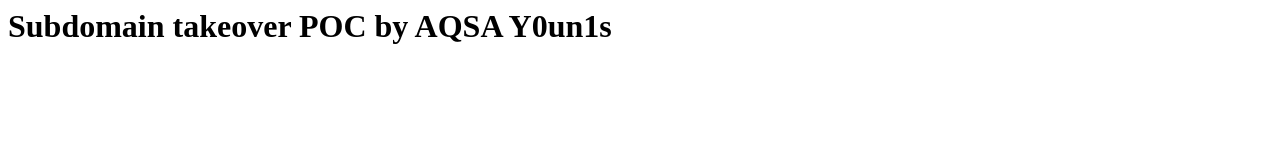
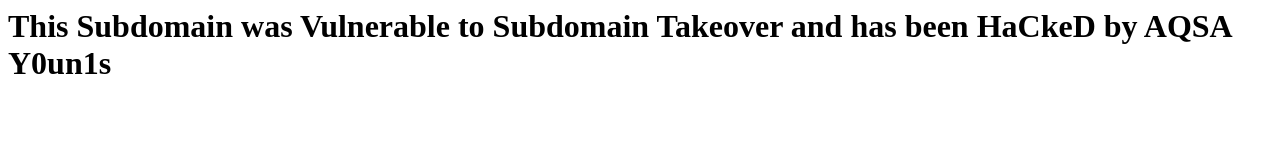
Before and after one commit to aqsayounis01/SubdomainTakeoverPOC, a plain HTML site: page index.html in a window 1280 px wide. Drawn offline with Linux system fonts and the light colour scheme.

Commit message:
Update index.html

```diff
--- a/index.html
+++ b/index.html
@@ -1,8 +1,8 @@
 <html>
 <head>
-<title> Subdomain takeover </title>
+<title> Hacked </title>
 </head>
 <body>
-<h1>Subdomain takeover POC by AQSA Y0un1s</h1>
+<h1>This Subdomain was Vulnerable to Subdomain Takeover and has been HaCkeD by AQSA Y0un1s</h1>
 </body>
 </html>
```
